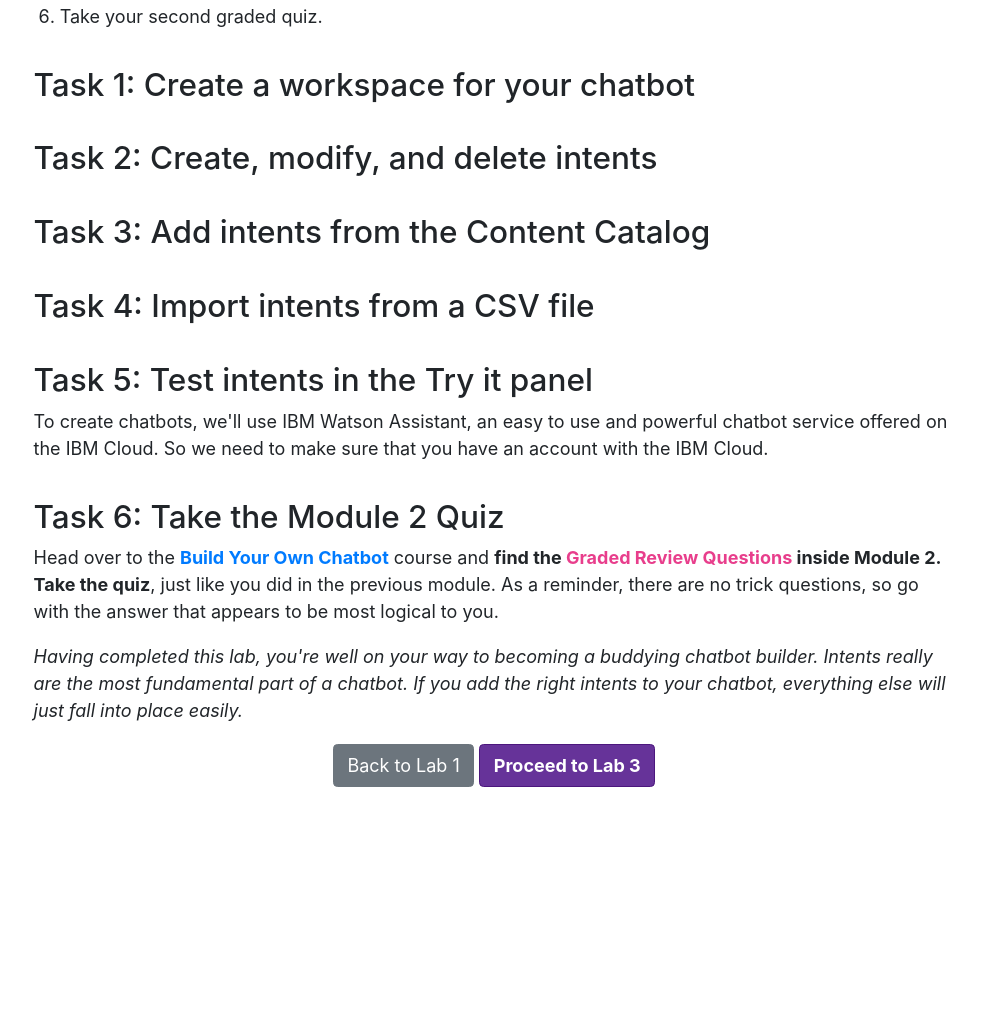
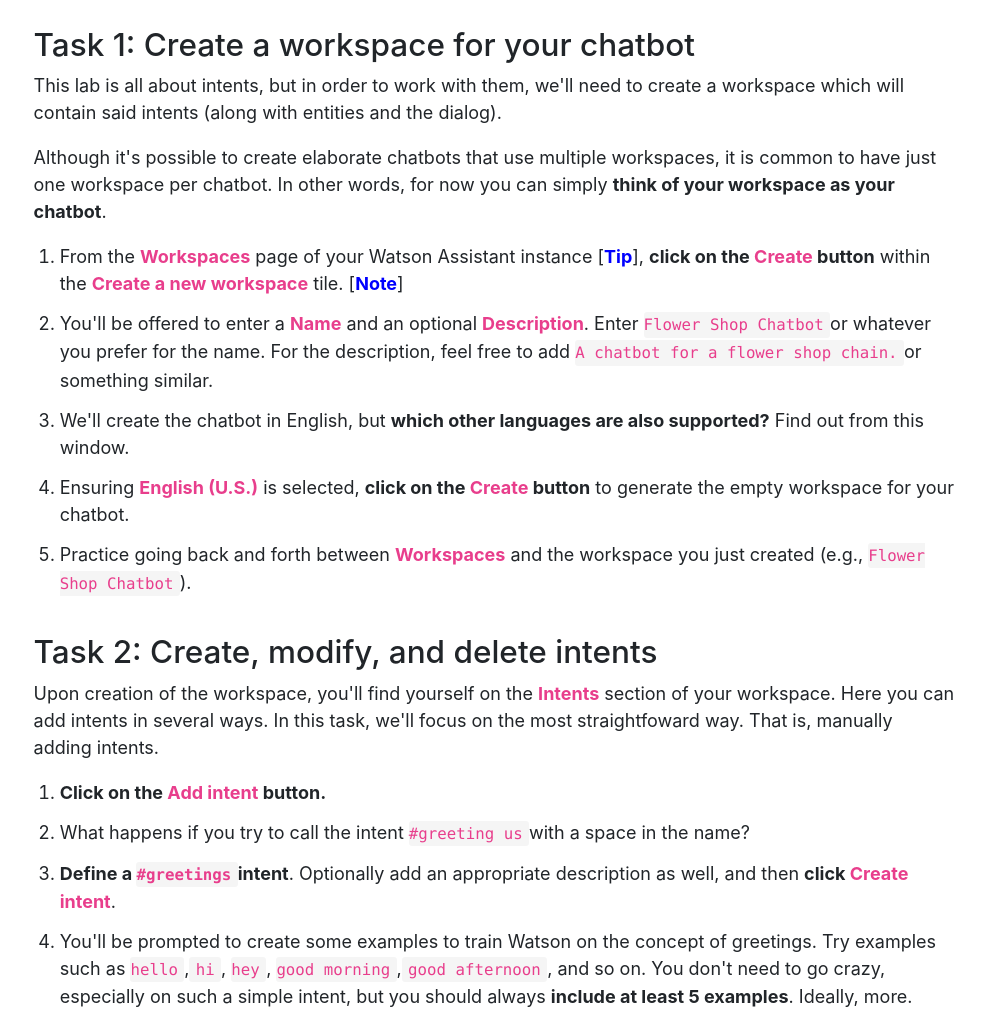
Before and after one commit to Thezone1975/chatbot-workshop, a Gatsby site: page /lab-2 in a window 1280 px wide. Shown: the part 637-1650 px from the top of the page, without its empty margins (146-1131 px from the left). Before the commit the page ends 1470 px from the top, so only its background shows below. Built offline with nearby package versions, Linux system fonts and the light colour scheme; Gatsby itself is replaced by a stand-in of ours.

Commit message:
Add beginning of second lab

```diff
--- a/src/pages/lab-2.js
+++ b/src/pages/lab-2.js
@@ -7,11 +7,10 @@
 
 const Lab2 = () => (
   <Layout>
-    <h2>Lab 2: Working with Intents and Entities</h2>
+    <h2>Lab 2: Working with Intents</h2>
     <p>
-      Welcome to your first hands-on lab. I'm sure you're eager to get started.
-      Before we can begin to actually build chatbots, however, we'll need to
-      take care of a couple of prerequisites for this workshop.
+      Great job on completing the first lab. We're now ready to tackle the first
+      and most important component of a chatbot, Intents.
     </p>
 
     <h3>What you will accomplish</h3>
@@ -25,43 +24,139 @@
       </li>
       <li>Import and export intents via CSV files;</li>
       <li>
-        Test intents and entities in the{' '}
-        <span className="instruction">Try it</span> panel.
+        Test intents in the <span className="instruction">Try it</span> panel.
       </li>
-      <li>Take your second graded quiz.</li>
     </ol>
 
     <h3>Task 1: Create a workspace for your chatbot</h3>
+    <p>
+      This lab is all about intents, but in order to work with them, we'll need
+      to create a workspace which will contain said intents (along with entities
+      and the dialog).
+    </p>
+    <p>
+      Although it's possible to create elaborate chatbots that use multiple
+      workspaces, it is common to have just one workspace per chatbot. In other
+      words, for now you can simply{' '}
+      <strong>think of your workspace as your chatbot</strong>.
+    </p>
+    <ol>
+      <li>
+        From the <span className="instruction">Workspaces</span> page of your
+        Watson Assistant instance [
+        <span
+          style={{
+            color: 'blue',
+            fontWeight: 'bold',
+          }}
+          href="#"
+          id="no-bookmark"
+        >
+          Tip
+        </span>
+        ]
+        <UncontrolledTooltip placement="top" target="no-bookmark">
+          If you didn't bookmark your{' '}
+          <span className="instruction">Workspaces</span> page in the previous
+          lab, you can find your way back by visiting your dashboard and
+          clicking on the Watson Assistant service you created.
+        </UncontrolledTooltip>
+        ,{' '}
+        <strong>
+          click on the <span className="instruction">Create</span> button
+        </strong>{' '}
+        within the <span className="instruction">Create a new workspace</span>{' '}
+        tile. [
+        <span
+          style={{
+            color: 'blue',
+            fontWeight: 'bold',
+          }}
+          href="#"
+          id="ignore-customer-service"
+        >
+          Note
+        </span>
+        ]
+        <UncontrolledTooltip placement="top" target="ignore-customer-service">
+          You'll also see a Customer Service sample that you can create by
+          clicking <span className="instruction">Edit sample</span>. Ignore it
+          for now, as we'll take a look at it later in the labs.
+        </UncontrolledTooltip>
+      </li>
+      <li>
+        You'll be offered to enter a <span className="instruction">Name</span>{' '}
+        and an optional <span className="instruction">Description</span>. Enter{' '}
+        <code>Flower Shop Chatbot</code> or whatever you prefer for the name.
+        For the description, feel free to add{' '}
+        <code>A chatbot for a flower shop chain.</code> or something similar.
+      </li>
+      <li>
+        We'll create the chatbot in English, but{' '}
+        <strong>which other languages are also supported?</strong> Find out from
+        this window.
+      </li>
+      <li>
+        Ensuring <span className="instruction">English (U.S.)</span> is
+        selected,{' '}
+        <strong>
+          click on the <span className="instruction">Create</span> button
+        </strong>{' '}
+        to generate the empty workspace for your chatbot.
+      </li>
+      <li>
+        Practice going back and forth between{' '}
+        <span className="instruction">Workspaces</span> and the workspace you
+        just created (e.g., <code>Flower Shop Chatbot</code>
+        ).
+      </li>
+    </ol>
+
     <h3>Task 2: Create, modify, and delete intents</h3>
+
+    <p>
+      Upon creation of the workspace, you'll find yourself on the{' '}
+      <span className="instruction">Intents</span> section of your workspace.
+      Here you can add intents in several ways. In this task, we'll focus on the
+      most straightfoward way. That is, manually adding intents.
+    </p>
+
+    <ol>
+      <li>
+        <strong>
+          Click on the <span className="instruction">Add intent</span> button.
+        </strong>
+      </li>
+      <li>
+        What happens if you try to call the intent <code>#greeting us</code>{' '}
+        with a space in the name?
+      </li>
+      <li>
+        <strong>
+          Define a <code>#greetings</code> intent
+        </strong>
+        . Optionally add an appropriate description as well, and then{' '}
+        <strong>
+          click <span className="instruction">Create intent</span>
+        </strong>
+        .
+      </li>
+      <li>
+        You'll be prompted to create some examples to train Watson on the
+        concept of greetings. Try examples such as <code>hello</code>,
+        <code>hi</code>, <code>hey</code>, <code>good morning</code>,
+        <code>good afternoon</code>, and so on. You don't need to go crazy,
+        especially on such a simple intent, but you should always{' '}
+        <strong>include at least 5 examples</strong>. Ideally, more.
+      </li>
+    </ol>
+
     <h3>Task 3: Add intents from the Content Catalog</h3>
+
     <h3>Task 4: Import intents from a CSV file</h3>
+
     <h3>Task 5: Test intents in the Try it panel</h3>
 
-    <p>
-      To create chatbots, we'll use IBM Watson Assistant, an easy to use and
-      powerful chatbot service offered on the IBM Cloud. So we need to make sure
-      that you have an account with the IBM Cloud.
-    </p>
-
-    <h3>Task 6: Take the Module 2 Quiz</h3>
-    <p>
-      Head over to the{' '}
-      <a
-        href="https://courses.cognitiveclass.ai/courses/course-v1:CognitiveClass+CB0103EN+v1/courseware/"
-        target="_blank"
-        rel="noopener noreferrer"
-      >
-        Build Your Own Chatbot
-      </a>{' '}
-      course and{' '}
-      <strong>
-        find the <span className="instruction">Graded Review Questions</span>{' '}
-        inside Module 2. Take the quiz
-      </strong>
-      , just like you did in the previous module. As a reminder, there are no
-      trick questions, so go with the answer that appears to be most logical to
-      you.
-    </p>
     <blockquote>
       Having completed this lab, you're well on your way to becoming a buddying
       chatbot builder. Intents really are the most fundamental part of a
```
